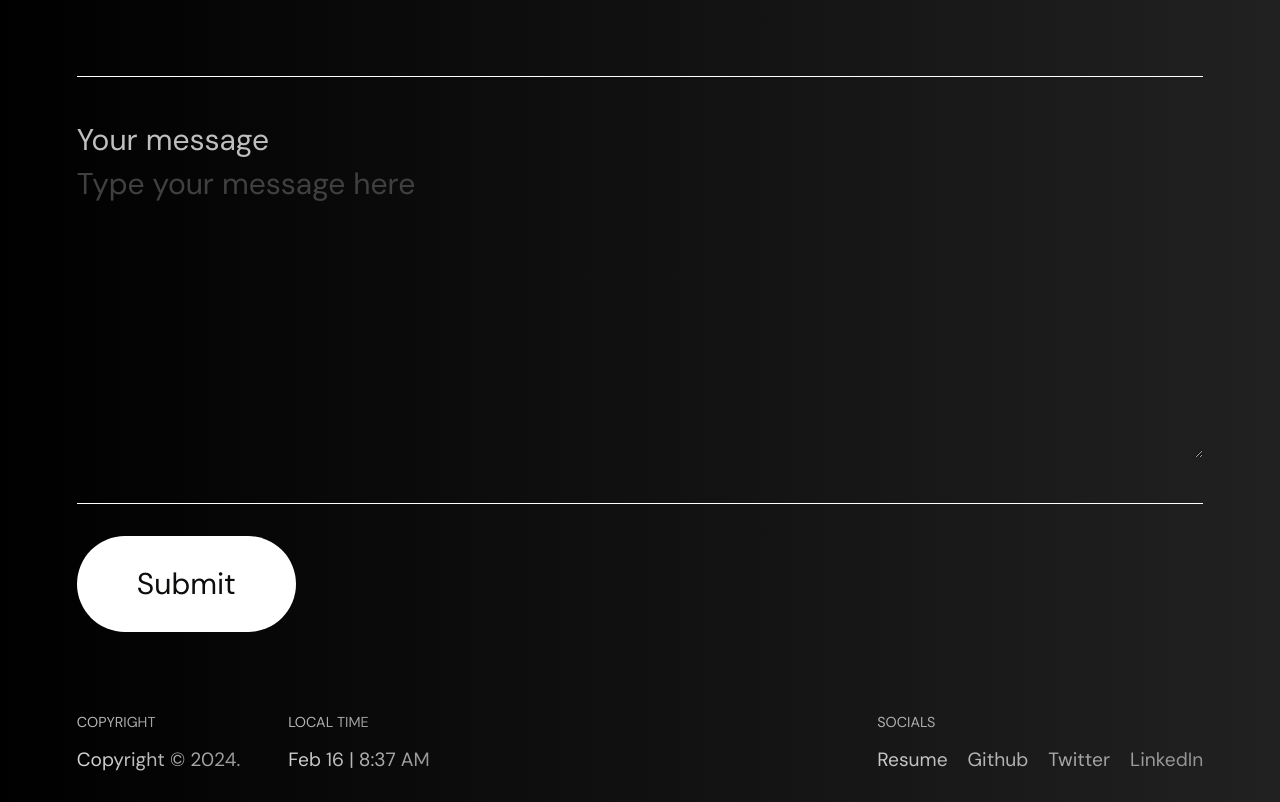
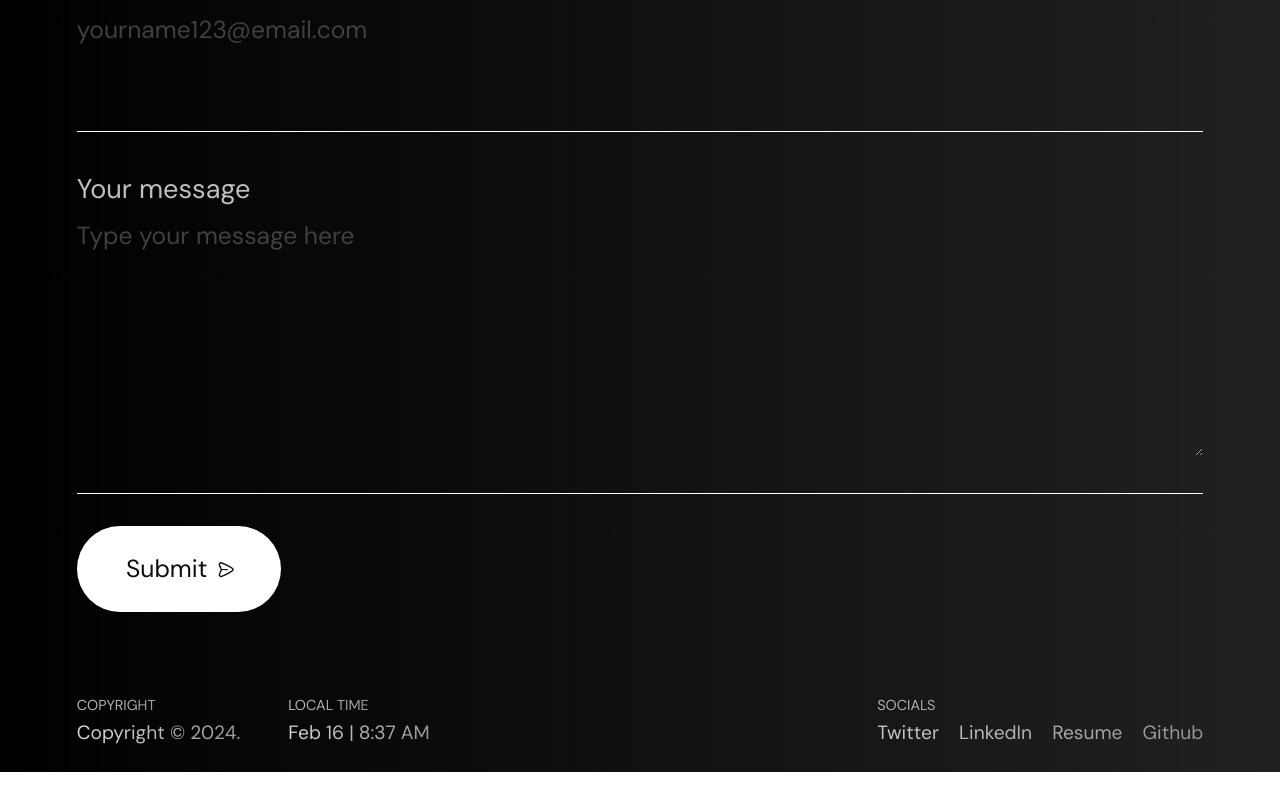
Before and after one commit to vipulkumar-dev/portfolio, a Next.js app: page /contact in a window 1280 px wide. Shown: the part 740-1542 px from the top of the page. After the commit the page ends 1512 px from the top, so only its background shows below. Built offline with nearby package versions, Linux system fonts and the light colour scheme.

Commit message:
new changes

```diff
--- a/actions/sendEmail.ts
+++ b/actions/sendEmail.ts
@@ -16,5 +16,5 @@ export async function sendEmail(values: TFormSchema) {
     return console.error({ error });
   }
 
-  console.log({ data });
+  return data !== null;
 }
--- a/app/contact/page.tsx
+++ b/app/contact/page.tsx
@@ -21,6 +21,7 @@ import { sendEmail } from "@/actions/sendEmail";
 import { Header } from "@/components/header";
 import { HeaderNavigation } from "@/components/headerNavigation";
 import { Footer } from "@/components/contactSection/footer";
+import { useState } from "react";
 
 const formSchema = z.object({
   name: z.string().min(1, {
@@ -37,6 +38,9 @@ const formSchema = z.object({
 export type TFormSchema = z.infer<typeof formSchema>;
 
 export default function ProfileForm() {
+  const [status, setStatus] = useState<"filling" | "Loading" | "Success">(
+    "filling",
+  );
   const form = useForm<TFormSchema>({
     resolver: zodResolver(formSchema),
     defaultValues: {
@@ -47,15 +51,20 @@ export default function ProfileForm() {
   });
 
   const onMyFormSubmit = async (data: z.infer<typeof formSchema>) => {
-    await sendEmail(data);
+    setStatus("Loading");
+    const success = await sendEmail(data);
+    if (success) {
+      setStatus("Success");
+    } else {
+    }
   };
 
   return (
     <>
       <Header color="Light"></Header>
       <HeaderNavigation />
-      <main className="darkGradient relative flex  w-full flex-col items-center justify-center px-paddingX py-paddingY text-3xl text-colorLight">
-        <h1 className="mb-[1em] text-[12.2vw] leading-[0.9] tracking-tight md:text-[clamp(16px,_6.3vw_+_8px,_120px)]">
+      <main className="darkGradient relative flex  w-full flex-col items-center justify-center px-paddingX py-paddingY text-[clamp(20px,_1.3vw_+_8px,_120px)] text-colorLight">
+        <h1 className="mb-[1.5em] mt-[0.5em] text-[12.2vw] leading-[0.9] tracking-tight md:text-[clamp(16px,_6.3vw_+_8px,_120px)]">
           Let's start a <br /> project together
         </h1>
         <Form {...form}>
@@ -108,9 +117,32 @@ export default function ProfileForm() {
             />
             <Button
               type="submit"
-              className="!mb-[2em] h-auto w-auto rounded-full bg-colorLight px-[2em] py-[1em] text-colorDark"
+              className="group !mb-[2em] h-auto w-auto rounded-full bg-colorLight px-[2em] py-[1em] text-colorDark"
+              disabled={status === "Loading"}
             >
-              Submit
+              {status === "Success" ? (
+                "Message Sent 👍"
+              ) : (
+                <>
+                  Submit
+                  <svg
+                    className="ml-[0.3em] w-[0.7em] rotate-45 transition-transform group-hover:translate-x-1 "
+                    viewBox="0 0 24 24"
+                    fill="none"
+                    xmlns="http://www.w3.org/2000/svg"
+                  >
+                    <path
+                      d="M18.6357 15.6701L20.3521 10.5208C21.8516 6.02242 22.6013 3.77322 21.414 2.58595C20.2268 1.39869 17.9776 2.14842 13.4792 3.64788L8.32987 5.36432C4.69923 6.57453 2.88392 7.17964 2.36806 8.06698C1.87731 8.91112 1.87731 9.95369 2.36806 10.7978C2.88392 11.6852 4.69923 12.2903 8.32987 13.5005C8.91282 13.6948 9.2043 13.792 9.44793 13.9551C9.68404 14.1131 9.88687 14.316 10.0449 14.5521C10.208 14.7957 10.3052 15.0872 10.4995 15.6701C11.7097 19.3008 12.3148 21.1161 13.2022 21.6319C14.0463 22.1227 15.0889 22.1227 15.933 21.6319C16.8204 21.1161 17.4255 19.3008 18.6357 15.6701Z"
+                      stroke="currentColor"
+                      stroke-width="2"
+                    />
+                    <path
+                      d="M16.2116 8.84823C16.5061 8.55696 16.5087 8.0821 16.2174 7.78758C15.9262 7.49307 15.4513 7.49044 15.1568 7.78171L16.2116 8.84823ZM10.6626 14.336L16.2116 8.84823L15.1568 7.78171L9.60787 13.2695L10.6626 14.336Z"
+                      fill="currentColor"
+                    />
+                  </svg>
+                </>
+              )}
             </Button>
           </form>
         </Form>
--- a/components/contactSection/footer.tsx
+++ b/components/contactSection/footer.tsx
@@ -45,10 +45,10 @@ export function Footer({ className }: { className?: string }) {
         className="md:ml-auto"
         isMagnetic={true}
         links={[
+          { href: links.twitter, text: "Twitter" },
+          { href: links.linkedin, text: "LinkedIn" },
           { href: links.resume, text: "Resume" },
           { href: links.github, text: "Github" },
-          { href: links.twitter, text: "Twitter" },
-          { href: links.linkedin, text: "LinkedIn" },
         ]}
       />
     </footer>
--- a/components/contactSection/footerGroup.tsx
+++ b/components/contactSection/footerGroup.tsx
@@ -15,7 +15,7 @@ export function FooterGroup({
       )}
     >
       <h3 className="text-[0.6em]">{title}</h3>
-      <ul className=" mt-[0.1em] flex  justify-between gap-5 md:justify-normal  ">
+      <ul className=" mt-[0.6em] flex w-full justify-between gap-5  md:mt-[0.1em] md:w-auto md:justify-normal  ">
         {links.map((link, index) => (
           <li key={index} className="">
             {isMagnetic ? (
--- a/components/ui/button.tsx
+++ b/components/ui/button.tsx
@@ -9,7 +9,7 @@ const buttonVariants = cva(
   {
     variants: {
       variant: {
-        default: "bg-colorDark text-colorLight hover:bg-primary/90",
+        default: "bg-colorDark text-colorLight ",
         destructive:
           "bg-destructive text-destructive-foreground hover:bg-destructive/90",
         outline: "border border-input  ",
--- a/components/ui/form.tsx
+++ b/components/ui/form.tsx
@@ -99,7 +99,7 @@ const FormLabel = React.forwardRef<
       ref={ref}
       className={cn(
         error && "text-destructive",
-        "text-3xl text-colorSecondaryLight",
+        "text-[1.1em] text-colorSecondaryLight",
         className,
       )}
       htmlFor={formItemId}
```
Also changed, not shown: public/img/imageCollage/7.png.
